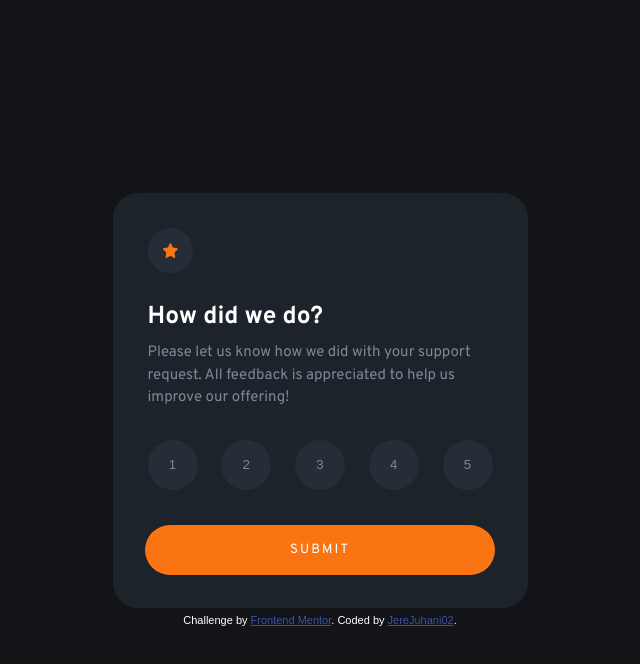
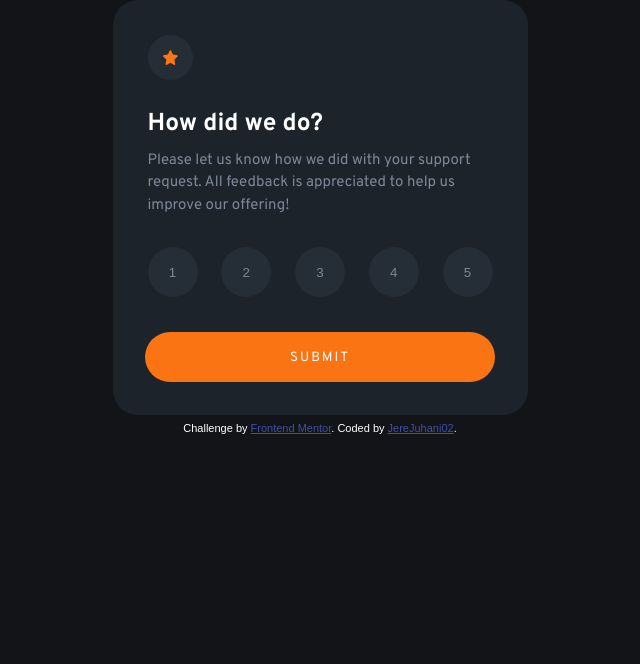
Before and after one commit to JereJuhani02/Interactive-rating-component-main, a plain HTML site: page interactive-rating-component-main/index.html in a window 1280 px wide. Shown: the whole page, without its empty margins (320-960 px from the left). Drawn offline with Linux system fonts and the light colour scheme.

Commit message:
Update style.css

```diff
--- a/interactive-rating-component-main/style.css
+++ b/interactive-rating-component-main/style.css
@@ -16,12 +16,15 @@
   display: flex;
   justify-content: center;
   align-items: center;
-  height: 100vh;
 }
 
 body {
   background-color: hsl(216, 12%, 8%);
   margin: 0;
+  postition: absolute;
+  display: grid;
+  inset: 0;
+  place-item: center;
 }
 
 .frame {
```
